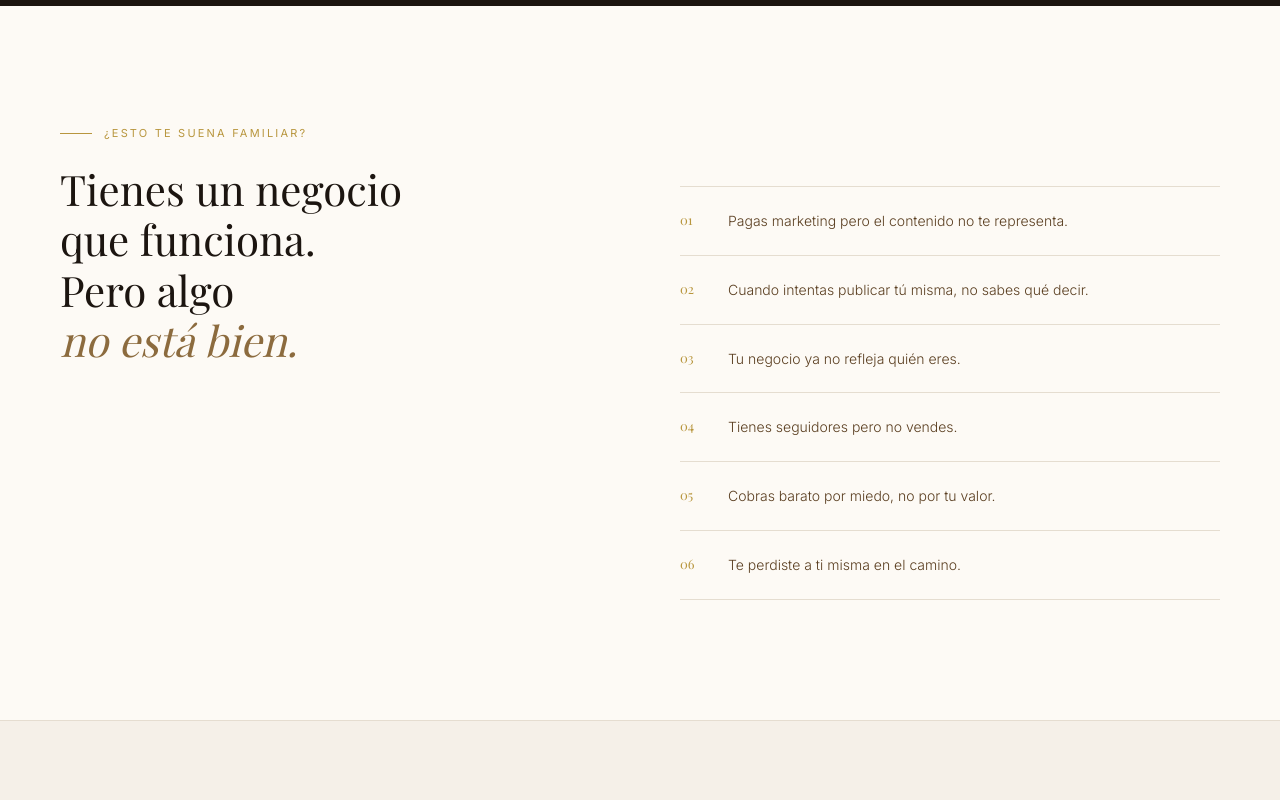
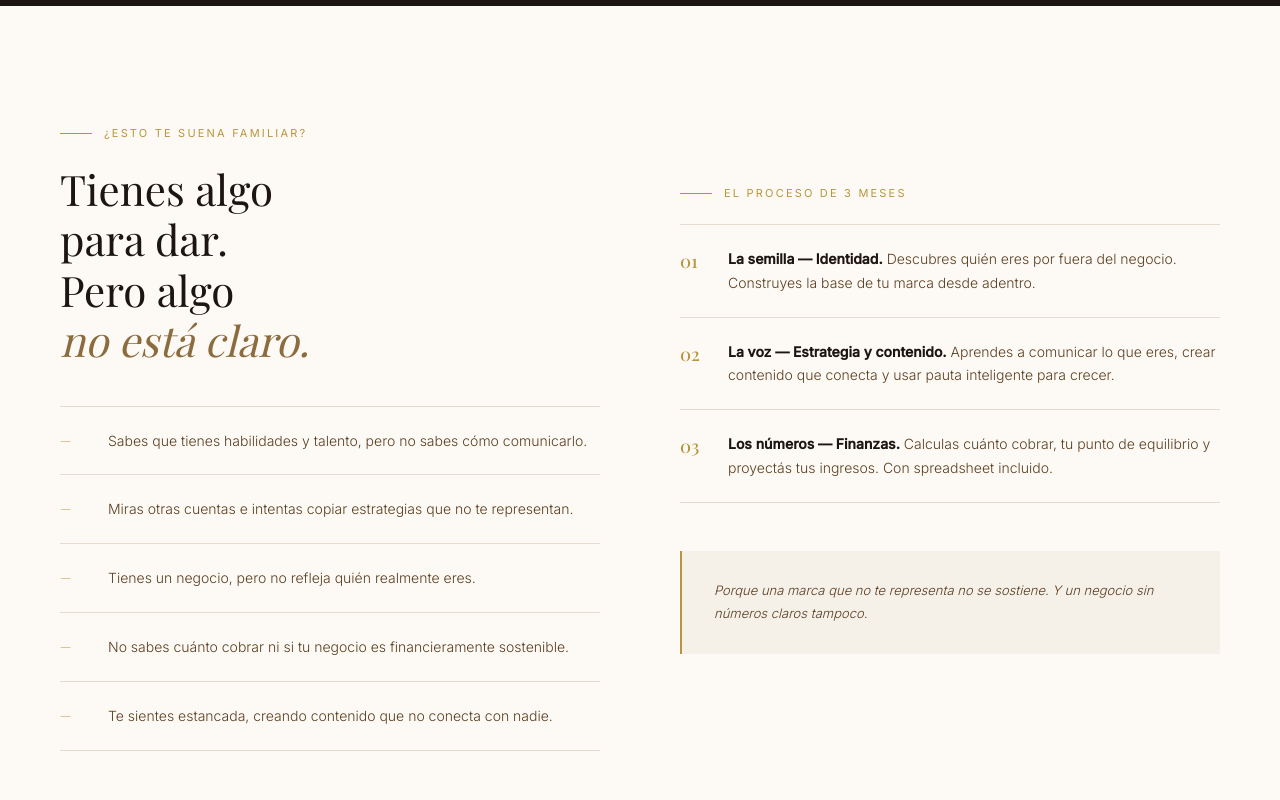
Before and after one commit to kataperlasinternas/perlainterna, a plain HTML site: page index.html in a window 1280 px wide. Shown: the part 840-1640 px from the top of the page. Drawn offline with nearby package versions, Linux system fonts and the light colour scheme; a web font is replaced by a local one.

Commit message:
Update index.html

```diff
--- a/index.html
+++ b/index.html
@@ -138,14 +138,46 @@ footer { background: var(--dark); color: rgba(255,255,255,0.4); text-align: cent
 <div class="hero-img"><img src="Foto.PNG" style="width:100%;height:100%;object-fit:cover;object-position:center 30%" alt="Katalina Vélez"/></div>
 <div class="hero-content">
 <div class="hero-eyebrow">Membresía mensual</div>
-<h1 class="hero-h1 serif">De perdida<br>a <em>perla.</em><br>Cada mes.</h1>
-<p class="hero-sub">Para mujeres que se sienten perdidas — en sus negocios y también en sus cuentas.</p>
+<h1 class="hero-h1 serif">Tienes algo<br>poderoso<br><em>dentro.</em></h1>
+<p class="hero-sub">Solo necesitas claridad para sacarlo. Perla Interna es el proceso de 3 meses donde encuentras tu identidad, construyes tu estrategia y ordenas tus números.</p>
 <div class="hero-price"><span class="hero-price-num serif" style="text-decoration:line-through;font-size:32px;color:#8C6B3E">$80</span><span class="hero-price-num serif" style="margin-left:12px">$40</span><span class="hero-price-detail">USD / mes · precio de lanzamiento</span></div>
 <div><a href="#cta" class="btn-primary">Quiero entrar</a><a href="#incluye" class="btn-outline">Ver qué incluye</a></div>
 </div>
 </section>
 <div class="ticker"><div class="ticker-inner"><span class="ticker-item">Identidad</span><span class="ticker-dot">·</span><span class="ticker-item">Contenido</span><span class="ticker-dot">·</span><span class="ticker-item">Finanzas</span><span class="ticker-dot">·</span><span class="ticker-item">Comunidad</span><span class="ticker-dot">·</span><span class="ticker-item">Claridad</span><span class="ticker-dot">·</span><span class="ticker-item">Sábados en vivo</span><span class="ticker-dot">·</span><span class="ticker-item">Perla Interna</span><span class="ticker-dot">·</span><span class="ticker-item">Identidad</span><span class="ticker-dot">·</span><span class="ticker-item">Contenido</span><span class="ticker-dot">·</span><span class="ticker-item">Finanzas</span><span class="ticker-dot">·</span><span class="ticker-item">Comunidad</span><span class="ticker-dot">·</span><span class="ticker-item">Perla Interna</span><span class="ticker-dot">·</span></div></div>
-<section class="dolor"><div class="dolor-left"><div class="dolor-eyebrow">¿Esto te suena familiar?</div><h2 class="dolor-h2 serif">Tienes un negocio<br>que funciona.<br>Pero algo<br><em>no está bien.</em></h2></div><div class="dolor-right"><div class="dolor-item"><span class="dolor-num serif">01</span><span class="dolor-text">Pagas marketing pero el contenido no te representa.</span></div><div class="dolor-item"><span class="dolor-num serif">02</span><span class="dolor-text">Cuando intentas publicar tú misma, no sabes qué decir.</span></div><div class="dolor-item"><span class="dolor-num serif">03</span><span class="dolor-text">Tu negocio ya no refleja quién eres.</span></div><div class="dolor-item"><span class="dolor-num serif">04</span><span class="dolor-text">Tienes seguidores pero no vendes.</span></div><div class="dolor-item"><span class="dolor-num serif">05</span><span class="dolor-text">Cobras barato por miedo, no por tu valor.</span></div><div class="dolor-item"><span class="dolor-num serif">06</span><span class="dolor-text">Te perdiste a ti misma en el camino.</span></div></div></section>
+<section class="dolor">
+<div class="dolor-left">
+  <div class="dolor-eyebrow">¿Esto te suena familiar?</div>
+  <h2 class="dolor-h2 serif">Tienes algo<br>para dar.<br>Pero algo<br><em>no está claro.</em></h2>
+  <div style="margin-top:40px;display:flex;flex-direction:column;gap:0">
+    <div class="dolor-item"><span class="dolor-num serif">—</span><span class="dolor-text">Sabes que tienes habilidades y talento, pero no sabes cómo comunicarlo.</span></div>
+    <div class="dolor-item"><span class="dolor-num serif">—</span><span class="dolor-text">Miras otras cuentas e intentas copiar estrategias que no te representan.</span></div>
+    <div class="dolor-item"><span class="dolor-num serif">—</span><span class="dolor-text">Tienes un negocio, pero no refleja quién realmente eres.</span></div>
+    <div class="dolor-item"><span class="dolor-num serif">—</span><span class="dolor-text">No sabes cuánto cobrar ni si tu negocio es financieramente sostenible.</span></div>
+    <div class="dolor-item"><span class="dolor-num serif">—</span><span class="dolor-text">Te sientes estancada, creando contenido que no conecta con nadie.</span></div>
+  </div>
+</div>
+<div class="dolor-right">
+  <div class="dolor-eyebrow">El proceso de 3 meses</div>
+  <div style="display:flex;flex-direction:column;gap:0;margin-bottom:48px">
+    <div class="dolor-item">
+      <span class="dolor-num serif" style="font-size:18px;font-weight:500">01</span>
+      <span class="dolor-text"><strong style="color:var(--dark)">La semilla — Identidad.</strong> Descubres quién eres por fuera del negocio. Construyes la base de tu marca desde adentro.</span>
+    </div>
+    <div class="dolor-item">
+      <span class="dolor-num serif" style="font-size:18px;font-weight:500">02</span>
+      <span class="dolor-text"><strong style="color:var(--dark)">La voz — Estrategia y contenido.</strong> Aprendes a comunicar lo que eres, crear contenido que conecta y usar pauta inteligente para crecer.</span>
+    </div>
+    <div class="dolor-item">
+      <span class="dolor-num serif" style="font-size:18px;font-weight:500">03</span>
+      <span class="dolor-text"><strong style="color:var(--dark)">Los números — Finanzas.</strong> Calculas cuánto cobrar, tu punto de equilibrio y proyectás tus ingresos. Con spreadsheet incluido.</span>
+    </div>
+  </div>
+  <div style="padding:28px 32px;background:var(--cream);border-left:2px solid var(--gold)">
+    <p style="font-size:13px;color:var(--brown);line-height:1.8;font-style:italic;font-weight:300">Porque una marca que no te representa no se sostiene. Y un negocio sin números claros tampoco.</p>
+  </div>
+</div>
+</section>
 <section class="quote-section"><span style="font-family:'Playfair Display',serif;font-size:80px;color:#D4B87A;line-height:0.5;display:block;margin-bottom:32px">"</span><p style="font-family:'Playfair Display',serif;font-size:32px;line-height:1.4;font-weight:400;color:#1C1510;max-width:700px;margin:0 auto 24px;font-style:italic">Construiste para afuera durante años. Es hora de volver a ti — y que tu negocio lo refleje.</p><span style="font-size:11px;letter-spacing:0.2em;text-transform:uppercase;color:#8C6B3E">— Katalina Vélez, @katavelez_</span></section>
 <section class="transform"><div class="transform-header"><div style="font-size:11px;letter-spacing:0.2em;text-transform:uppercase;color:#B8963E;margin-bottom:20px;display:flex;align-items:center;justify-content:center;gap:12px"><span style="width:32px;height:0.5px;background:#B8963E"></span>La transformación<span style="width:32px;height:0.5px;background:#B8963E"></span></div><h2 class="serif" style="font-size:42px;font-weight:400">De perdida a perla — en menos de 30 días</h2></div><div class="compare"><div class="col-antes"><div class="col-label">Antes</div><div class="col-item">Publicas lo que otras publican</div><div class="col-item">Tu negocio no te representa</div><div class="col-item">Cobras desde el miedo</div><div class="col-item">Estás agotada y desconectada</div><div class="col-item">No sabes qué decir</div></div><div class="col-despues"><div class="col-label">Después</div><div class="col-item">Hablas desde quien realmente eres</div><div class="col-item">Tu marca es el reflejo de ti</div><div class="col-item">Cobras desde tu valor real</div><div class="col-item">Tienes claridad y dirección</div><div class="col-item">Tu contenido conecta y vende</div></div></div></section>
 <section class="incluye" id="incluye"><div class="incluye-header"><div><div class="incluye-eyebrow">Qué incluye</div><h2 class="incluye-h2 serif">Lo que recibes<br>cada mes</h2></div><div><p style="font-size:14px;line-height:1.8;color:var(--brown);font-weight:300">Una clase grabada por semana, un sábado en vivo mensual, comunidad privada y acceso permanente. Todo por $40 USD al mes.</p></div></div><div class="cards"><div class="card"><div class="card-num serif">01</div><div class="card-day">Cada semana</div><div class="card-title serif">Clase grabada</div><div class="card-desc">Una clase nueva disponible 24/7. La ves cuando puedas.</div></div><div class="card card-live"><div class="card-num serif">02</div><div class="card-day">Sábado en vivo</div><div class="card-title serif">Sesión grupal</div><div class="card-desc">Una vez al mes en vivo. Profundizamos, resolvemos dudas.</div></div><div class="card"><div class="card-num serif">03</div><div class="card-day">Todo el mes</div><div class="card-title serif">Comunidad privada</div><div class="card-desc">Grupo exclusivo para preguntas y avances.</div></div><div class="card"><div class="card-num serif">04</div><div class="card-day">Siempre</div><div class="card-title serif">Biblioteca</div><div class="card-desc">Acceso permanente a todas las grabaciones.</div></div></div></section>
```
